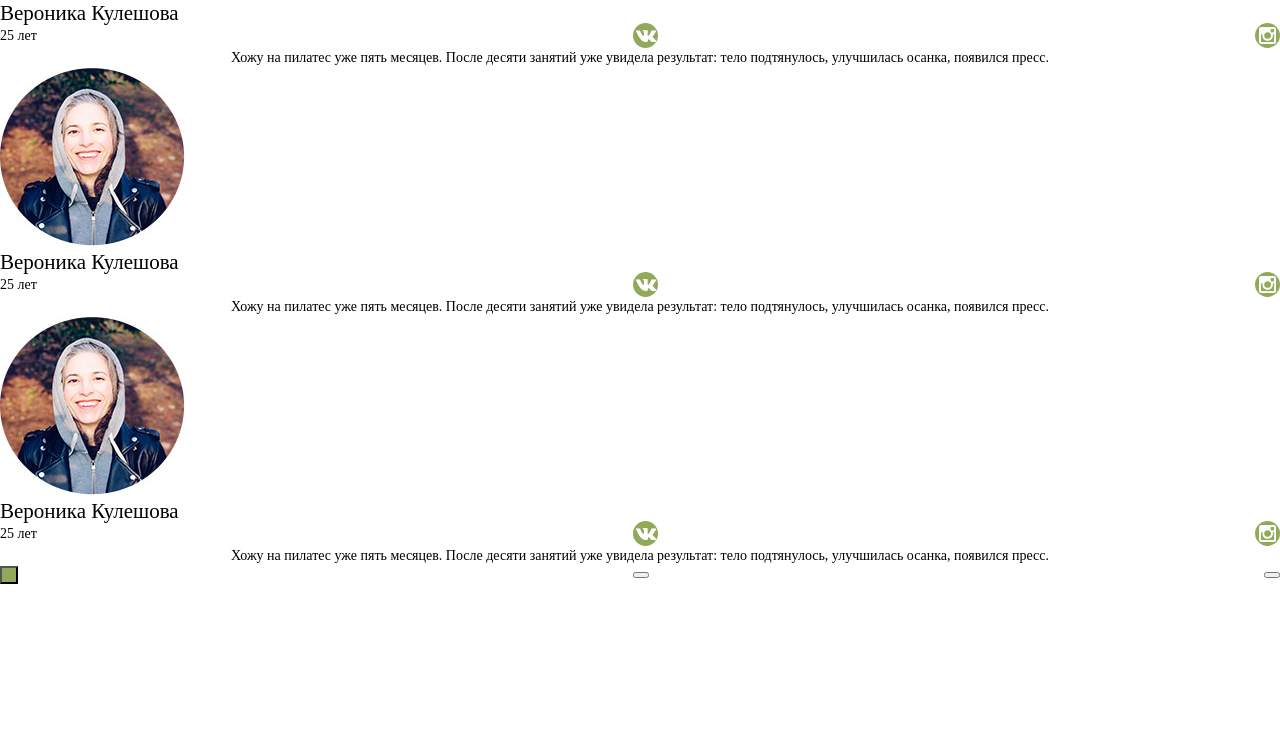
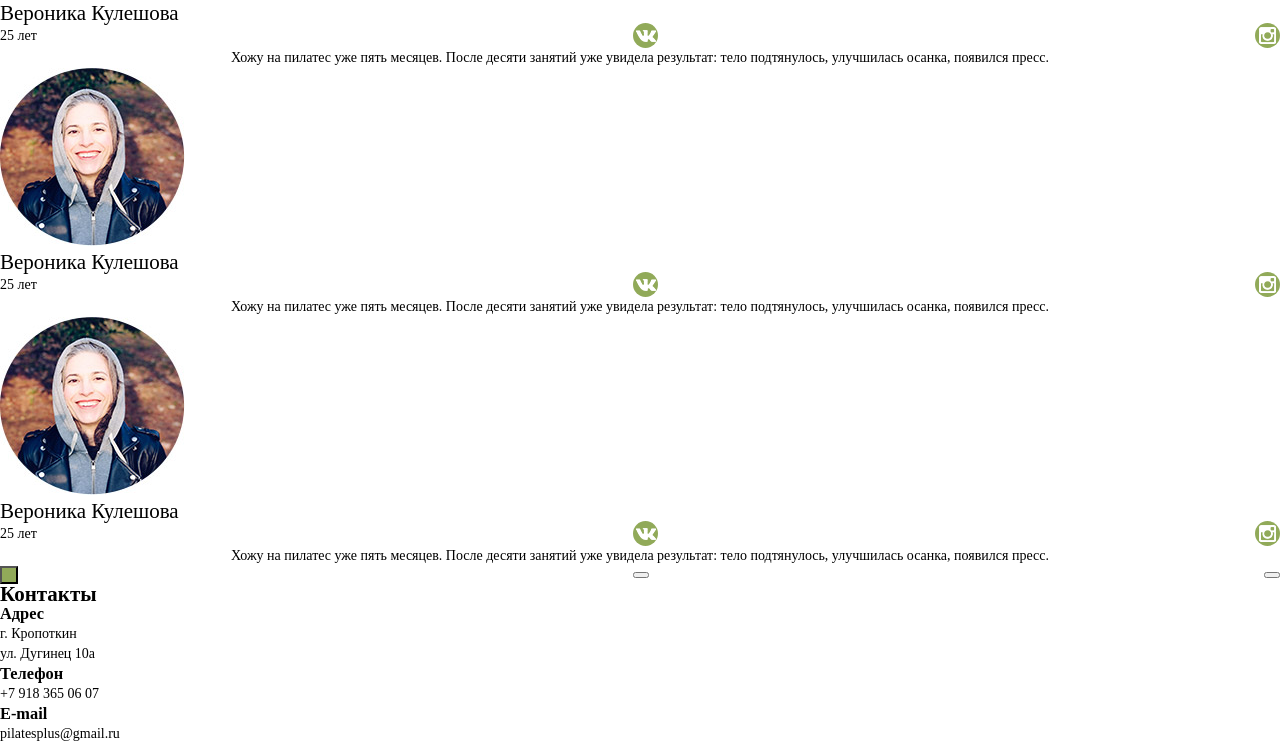
Before and after one commit to ElizavetaRogacheva/Pilates, a website: page app/index.html in a window 1280 px wide. Shown: the part 1130-1874 px from the top of the page. Before the commit the page ends 1714 px from the top, so only its background shows below. Drawn offline with nearby package versions, Linux system fonts and the light colour scheme; files that its build step writes are made by us from their sources.

Commit message:
contacts section

```diff
--- a/app/css/comments-section.scss
+++ b/app/css/comments-section.scss
@@ -1,6 +1,3 @@
-.comments-section {
-}
-
 .comments-container {
     @include phones {
         width: 90%;
--- a/app/index.html
+++ b/app/index.html
@@ -169,6 +169,27 @@
             </div>
         </div>
     </section>
+    <section class="contacts-section">
+        <div class="contacts-container">
+            <h1 class="contacts-section__title section-title">Контакты</h1>
+            <div class="contacts-block">
+                <div class="address-block__item">
+                    <h3 class="contacts-block__title">Адрес</h3>
+                    <p class="contacts-block__text">г. Кропоткин</p>
+                    <p class="contacts-block__text">ул. Дугинец 10а</p>
+                </div>
+                <div class="address-block__item">
+                    <h3 class="contacts-block__title">Телефон</h3>
+                    <p class="contacts-block__text">+7 918 365 06 07</p>
+                </div>
+                <div class="address-block__item">
+                    <h3 class="contacts-block__title">E-mail</h3>
+                    <p class="contacts-block__text">pilatesplus@gmail.ru</p>
+                </div>
+            </div>
+            <div class="contacts__block-map"></div>
+        </div>
+    </section>
     <script src="js/main-nav.js"></script>
 </body>
 </html>
```
Also changed, not shown: app/img/map-mobile.jpg (added).
